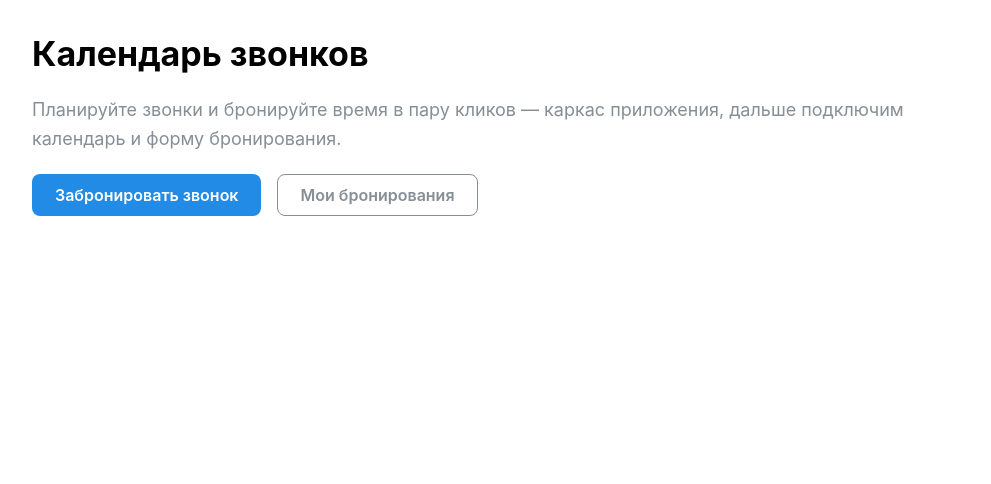
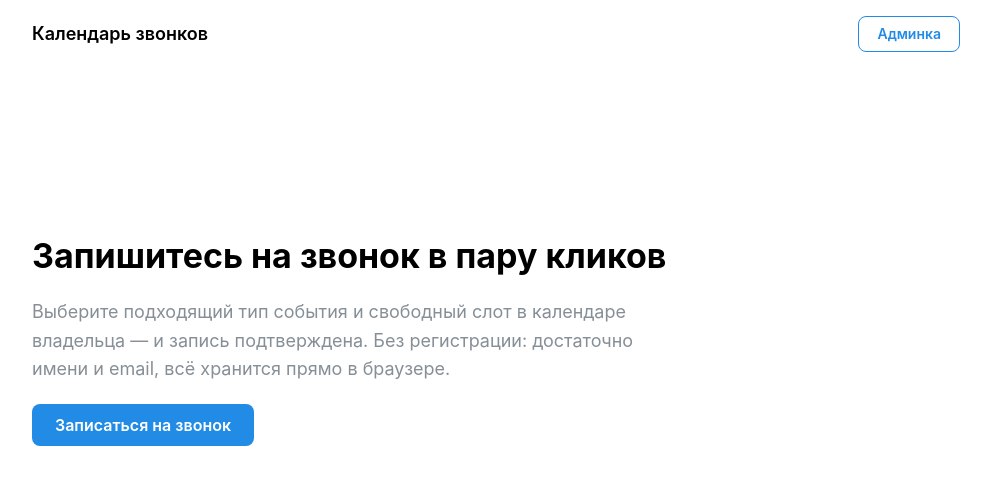
Before and after one commit to tychkovas/ai-for-developers-project-386, a React (Vite) app: page / in a window 1280 px wide. Shown: the top 484 px of the page, without its empty margins (144-1135 px from the left). Built offline with nearby package versions, Linux system fonts and the light colour scheme.

Commit message:
feat: add home page with routing to booking

```diff
--- a/package.json
+++ b/package.json
@@ -17,7 +17,8 @@
     "@mantine/form": "^9.7.3",
     "@mantine/hooks": "^9.7.3",
     "react": "^19.3.1",
-    "react-dom": "^19.3.1"
+    "react-dom": "^19.3.1",
+    "react-router-dom": "^7.18.4"
   },
   "devDependencies": {
     "@types/node": "^24.19.2",
--- a/src/App.tsx
+++ b/src/App.tsx
@@ -1,34 +1,23 @@
 // Корневой компонент приложения.
 // MantineProvider обязателен — он даёт всем компонентам Mantine
 // доступ к теме и контексту (официальный гайд Mantine для Vite).
-import {
-  Button,
-  Container,
-  Group,
-  MantineProvider,
-  Stack,
-  Text,
-  Title,
-} from '@mantine/core';
+// Маршруты (дизайн, docs/design/booking-app.md): / — витрина,
+// /events — каталог типов события; остальные пока возвращают на главную.
+import { MantineProvider } from '@mantine/core';
+import { BrowserRouter, Navigate, Route, Routes } from 'react-router-dom';
+import HomePage from './pages/HomePage';
+import EventsPage from './pages/EventsPage';
 
 export default function App() {
   return (
     <MantineProvider defaultColorScheme="light">
-      <Container size="md" py="xl">
-        <Stack gap="lg">
-          <Title order={1}>Календарь звонков</Title>
-          <Text size="lg" c="dimmed">
-            Планируйте звонки и бронируйте время в пару кликов —
-            каркас приложения, дальше подключим календарь и форму бронирования.
-          </Text>
-          <Group>
-            <Button size="md">Забронировать звонок</Button>
-            <Button variant="outline" size="md" color="gray">
-              Мои бронирования
-            </Button>
-          </Group>
-        </Stack>
-      </Container>
+      <BrowserRouter>
+        <Routes>
+          <Route path="/" element={<HomePage />} />
+          <Route path="/events" element={<EventsPage />} />
+          <Route path="*" element={<Navigate to="/" replace />} />
+        </Routes>
+      </BrowserRouter>
     </MantineProvider>
   );
 }
--- /dev/null
+++ b/src/components/AppHeader.tsx
@@ -0,0 +1,26 @@
+// Общий хедер приложения (дизайн, docs/design/booking-app.md):
+// на витрине — название сервиса и кнопка «Админка» (→ /admin).
+import { Anchor, Button, Container, Group } from '@mantine/core';
+import { Link } from 'react-router-dom';
+
+export function AppHeader() {
+  return (
+    <Container size="md" py="md">
+      <Group justify="space-between">
+        <Anchor
+          component={Link}
+          to="/"
+          underline="never"
+          size="lg"
+          fw={600}
+          c="inherit"
+        >
+          Календарь звонков
+        </Anchor>
+        <Button variant="outline" size="sm" component={Link} to="/admin">
+          Админка
+        </Button>
+      </Group>
+    </Container>
+  );
+}
--- /dev/null
+++ b/src/pages/EventsPage.tsx
@@ -0,0 +1,21 @@
+// Каталог типов события (→ /events) — стаб-страница:
+// витрина уже ведёт сюда, сама фича каталога в разработке.
+import { Container, Stack, Text, Title } from '@mantine/core';
+import { AppHeader } from '../components/AppHeader';
+
+export default function EventsPage() {
+  return (
+    <>
+      <AppHeader />
+      <Container size="md" py="xl">
+        <Stack gap="lg" maw={640}>
+          <Title order={1}>Типы события</Title>
+          <Text size="lg" c="dimmed">
+            Каталог типов события скоро появится здесь —
+            выбор слота и форма записи в разработке.
+          </Text>
+        </Stack>
+      </Container>
+    </>
+  );
+}
--- /dev/null
+++ b/src/pages/HomePage.tsx
@@ -0,0 +1,28 @@
+// Главная страница (витрина): рассказывает про сервис
+// и ведёт на страницу записи (→ /events).
+import { Button, Container, Group, Stack, Text, Title } from '@mantine/core';
+import { Link } from 'react-router-dom';
+import { AppHeader } from '../components/AppHeader';
+
+export default function HomePage() {
+  return (
+    <>
+      <AppHeader />
+      <Container size="md" py="xl">
+        <Stack gap="lg" justify="center" mih="60vh" maw={640}>
+          <Title order={1}>Запишитесь на звонок в пару кликов</Title>
+          <Text size="lg" c="dimmed">
+            Выберите подходящий тип события и свободный слот в календаре
+            владельца — и запись подтверждена. Без регистрации:
+            достаточно имени и email, всё хранится прямо в браузере.
+          </Text>
+          <Group>
+            <Button size="md" component={Link} to="/events">
+              Записаться на звонок
+            </Button>
+          </Group>
+        </Stack>
+      </Container>
+    </>
+  );
+}
```
Also changed, not shown: 1 other file (tests, documents, lock files or other folders).
